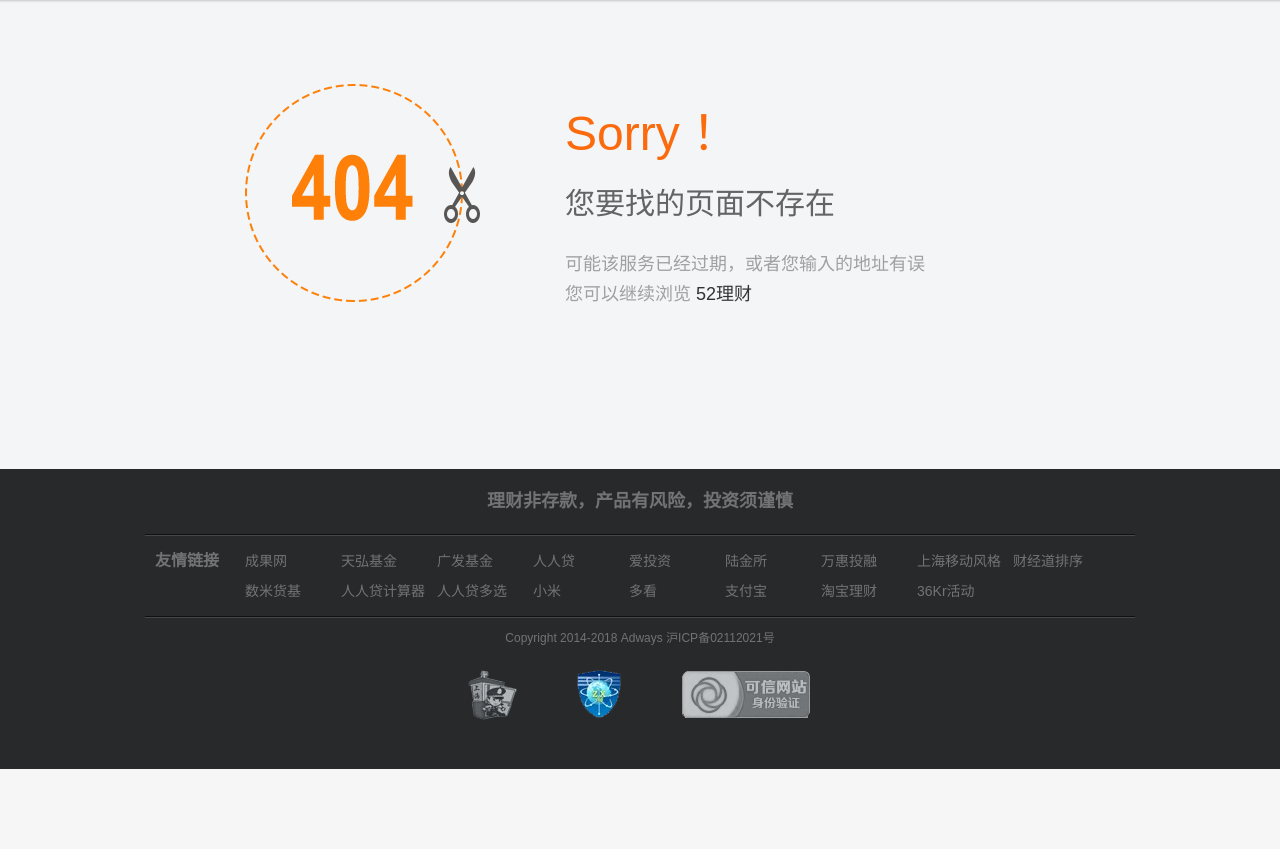
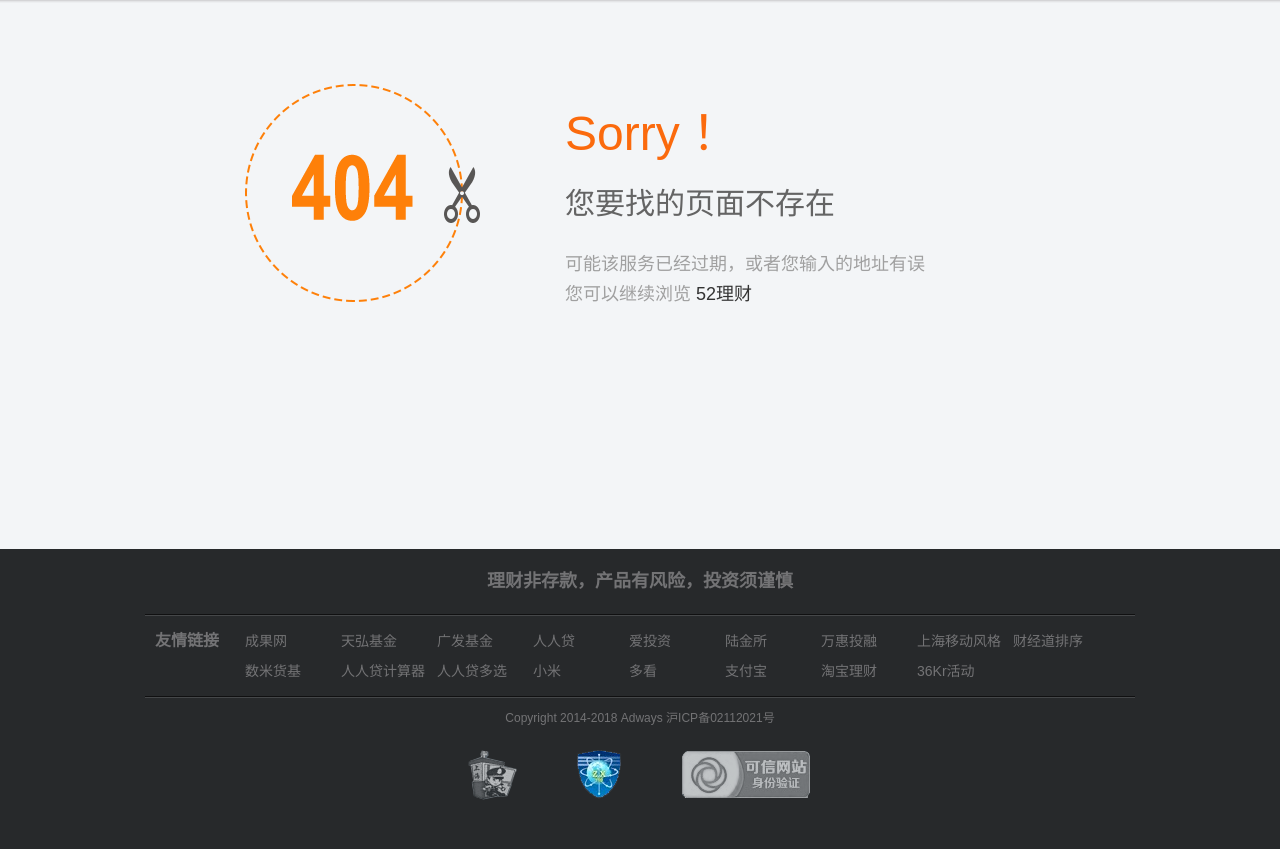
Before and after one commit to iourt/dev, a PHP site: page /404.php in a window 1280 px wide. Shown: the part 108-957 px from the top of the page. Before the commit the page ends 877 px from the top, so only its background shows below. Run offline with PHP 8.4, Linux system fonts and the light colour scheme.

Commit message:
modify 404

```diff
--- a/themes/404.css
+++ b/themes/404.css
@@ -1,4 +1,4 @@
-.error_404{ width:100%; height:370px; background:url(images/404.png) no-repeat 100px 35px; width:570px; padding:50px 0 0 420px; margin:0 auto; }
+.error_404{ width:100%; height:450px; background:url(images/404.png) no-repeat 100px 35px; width:570px; padding:50px 0 0 420px; margin:0 auto; }
 	.error_404 h1{ font-size:48px; font-weight:normal; font-family:Arial; color:#fb6a0d; line-height:70px; }
 	.error_404 h2{ font-size:30px; font-weight:normal; color:#646464; line-height:30px; padding:20px 0 30px; }
 	.error_404 div{ line-height:30px; color:#a0a0a0; font-size:18px; }
```
